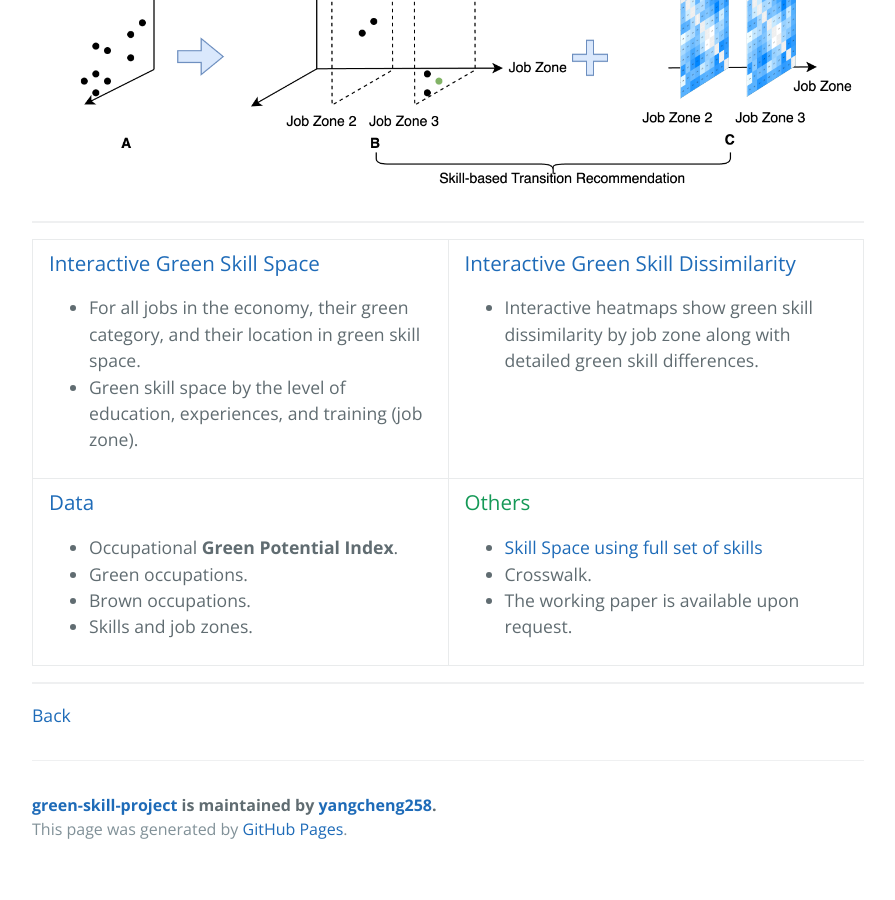
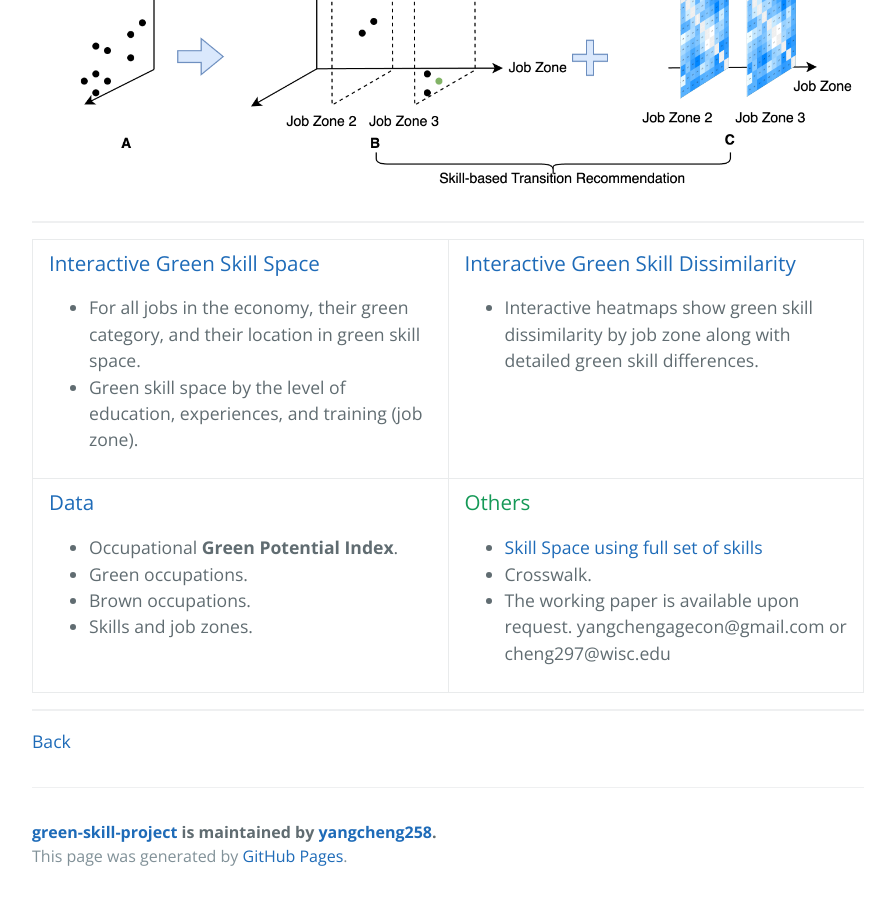
Before and after one commit to yangcheng258/green-skill-project, a Jekyll site: the page built from green-skill-based-recommendation-system/index.md, in a window 1280 px wide and 900 px high, scrolled down 1792 px. Shown: the whole window, without its empty margins (192-1087 px from the left). Built offline with Jekyll 4.4.1, drawn with Linux system fonts in a browser that asks for light colours; before the commit the page ends 2665 px from its top, so only the background shows below that.

Commit message:
Update index.md

```diff
--- a/green-skill-based-recommendation-system/index.md
+++ b/green-skill-based-recommendation-system/index.md
@@ -88,7 +88,7 @@ What are green skills? Identify green skill through LASSO regression.
       <ul>
         <li><a href="./assets/skillspace/AllSkillSpace_cluster_plot.html">Skill Space using full set of skills</a></li>
         <li>Crosswalk.</li>
-       <li>The working paper is available upon request.</li>
+       <li>The working paper is available upon request. yangchengagecon@gmail.com or cheng297@wisc.edu</li>
       </ul>
     </td>
   </tr>
```
